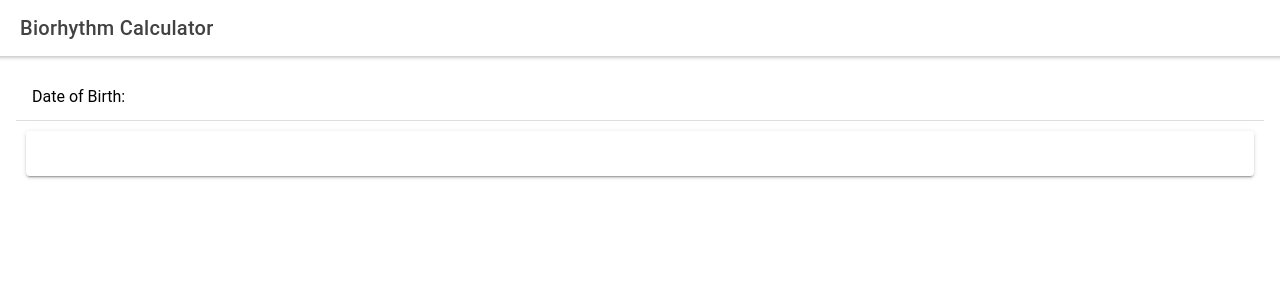
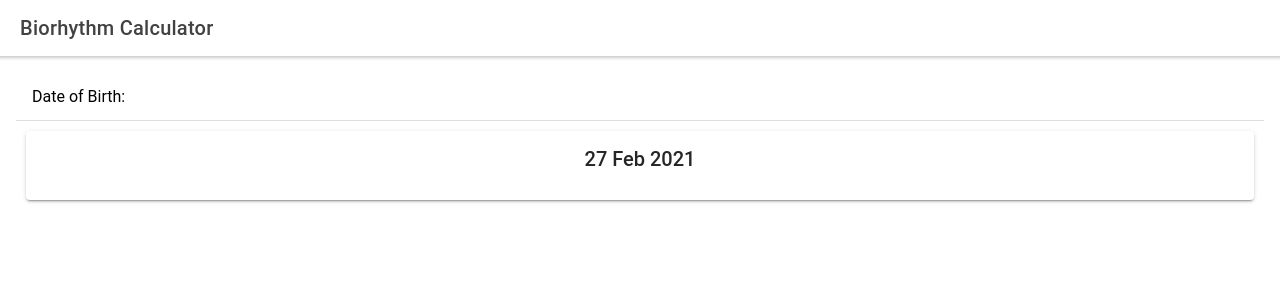
Before and after one commit to sleeplesseditor/IonicBiorhythmCalculator, a React (Create React App) app: page / in a window 1280 px wide. Shown: the top 300 px of the page. Built offline with nearby package versions, Linux system fonts and the light colour scheme.

Commit message:
Dayjs added for date formatting

```diff
--- a/package.json
+++ b/package.json
@@ -4,10 +4,11 @@
   "private": true,
   "dependencies": {
     "@ionic/react": "^5.0.5",
-    "ionicons": "^5.0.1",
     "@testing-library/jest-dom": "^5.11.9",
     "@testing-library/react": "^11.2.5",
     "@testing-library/user-event": "^12.7.2",
+    "dayjs": "^1.10.4",
+    "ionicons": "^5.0.1",
     "react": "^17.0.1",
     "react-dom": "^17.0.1",
     "react-scripts": "4.0.3",
--- a/src/App.js
+++ b/src/App.js
@@ -1,9 +1,5 @@
 import {
   IonApp,
-  IonCard,
-  IonCardContent,
-  IonCardHeader,
-  IonCardTitle,
   IonContent,
   IonDatetime,
   IonHeader,
@@ -12,11 +8,12 @@ import {
   IonToolbar,
   IonTitle,
 } from '@ionic/react';
+import BiorhythmCard from './components/BiorhythmCard';
 import * as React from 'react';
 
-function App() {
-  const [name, setName] = React.useState('');
-  const [date, setDate] = React.useState('')
+function App({}) {
+  const [date, setDate] = React.useState('');
+  const targetDate = new Date().toISOString();
 
   return (
     <IonApp>
@@ -35,14 +32,9 @@ function App() {
             value={date}
           />
         </IonItem>
-        <IonCard className="ion-text-center">
-          <IonCardHeader>
-            <IonCardTitle></IonCardTitle>
-          </IonCardHeader>
-          <IonCardContent>
-
-          </IonCardContent>
-        </IonCard>
+        <BiorhythmCard
+          targetDate={targetDate}
+        />
       </IonContent>
     </IonApp>
   );
--- /dev/null
+++ b/src/components/BiorhythmCard.jsx
@@ -0,0 +1,27 @@
+import {
+    IonCard,
+    IonCardContent,
+    IonCardHeader,
+    IonCardTitle,
+  } from '@ionic/react';
+import dayjs from 'dayjs';
+import React from 'react';
+
+function formatDate(isoString){
+    return dayjs(isoString).format('D MMM YYYY');
+}
+
+const BiorhythmCard = ({ targetDate }) => {
+    return (
+        <IonCard className="ion-text-center">
+          <IonCardHeader>
+            <IonCardTitle>{formatDate(targetDate)}</IonCardTitle>
+          </IonCardHeader>
+          <IonCardContent>
+
+          </IonCardContent>
+        </IonCard>
+    )
+}
+
+export default BiorhythmCard;
```
Also changed, not shown: 1 other file (tests, documents, lock files or other folders).
